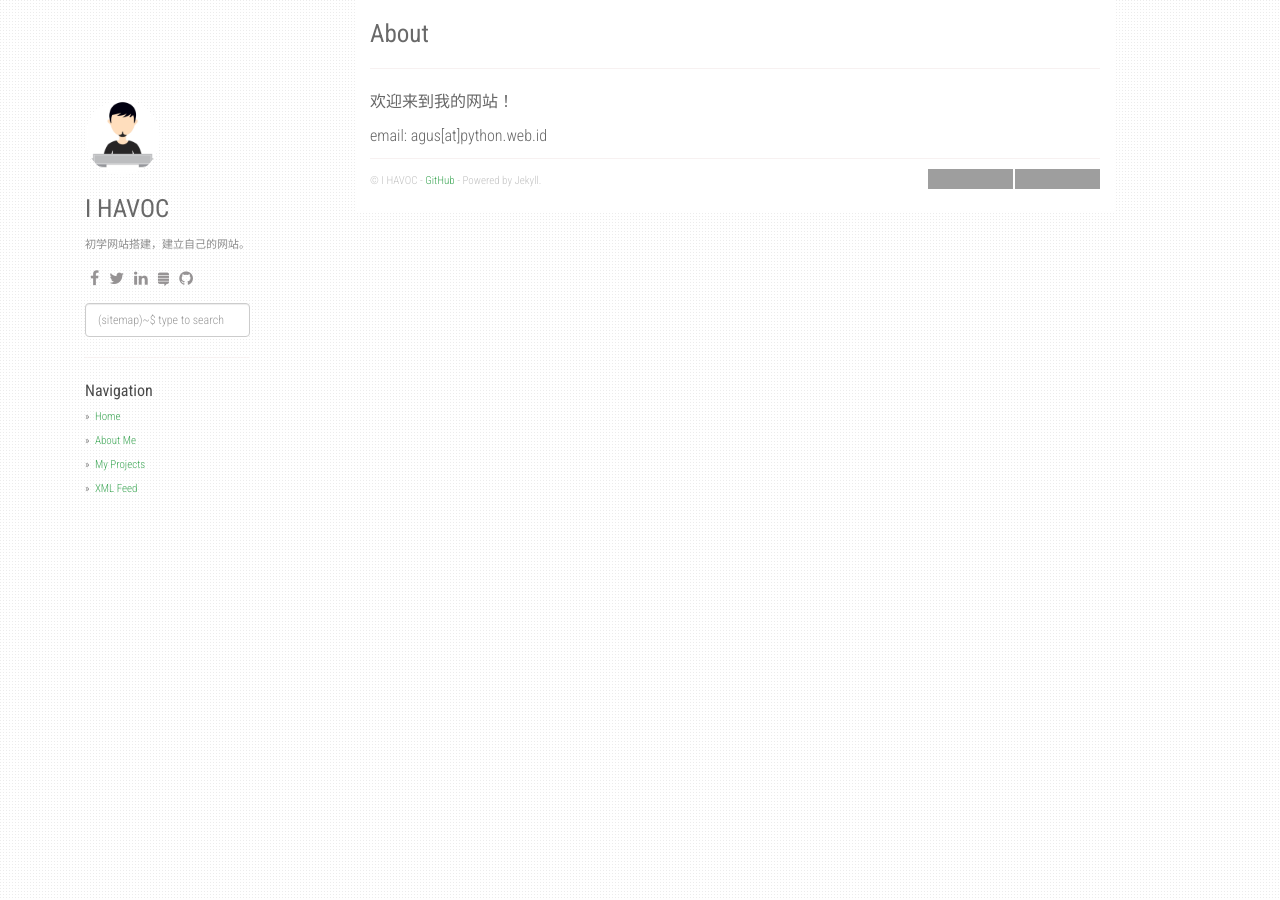
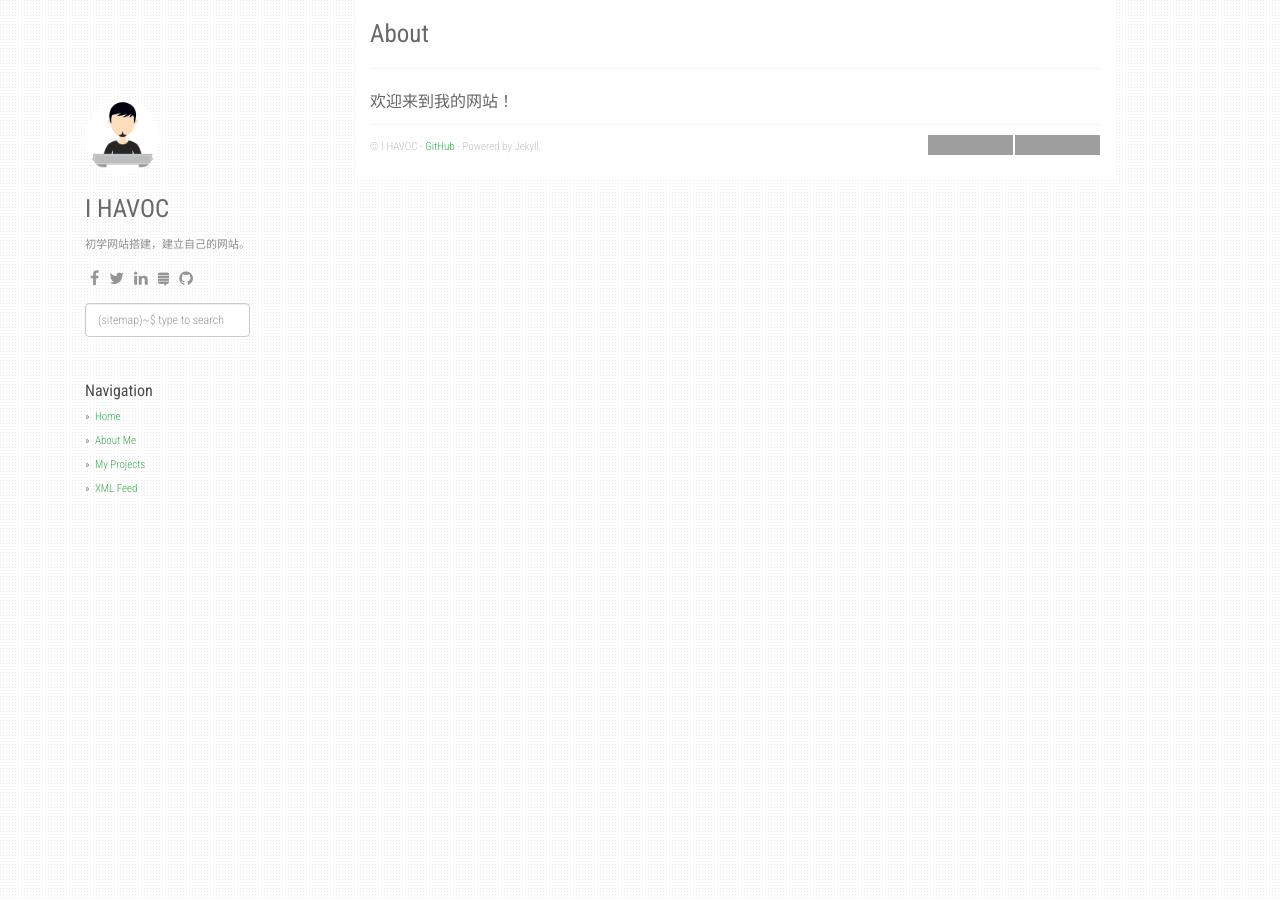
Before and after one commit to havocera/havocera.github.io, a Jekyll site: the page built from about.md, in a window 1280 px wide. Built offline with Jekyll 4.4.1, drawn with Linux system fonts in a browser that asks for light colours; nearby versions of some CDN libraries; grey boxes are pictures that could not be loaded.

Commit message:
Update about.md

```diff
--- a/about.md
+++ b/about.md
@@ -5,5 +5,3 @@ permalink: /about/
 ---
 
 欢迎来到我的网站！
-
-email: agus[at]python.web.id
```
